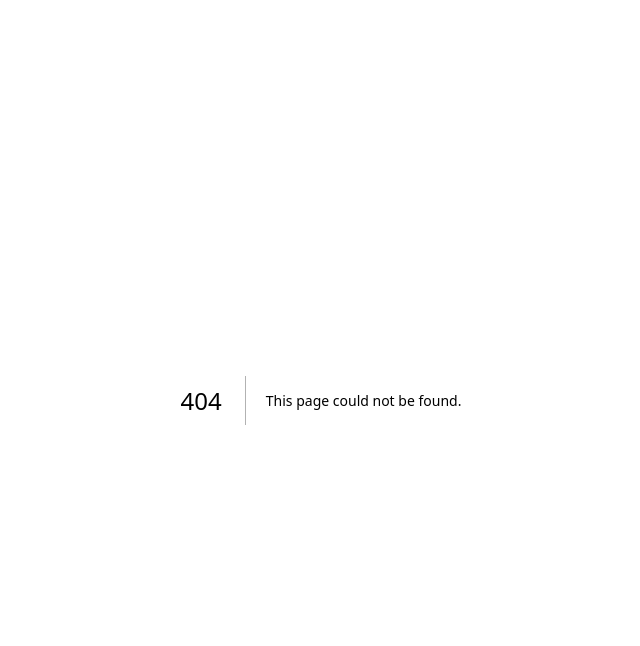
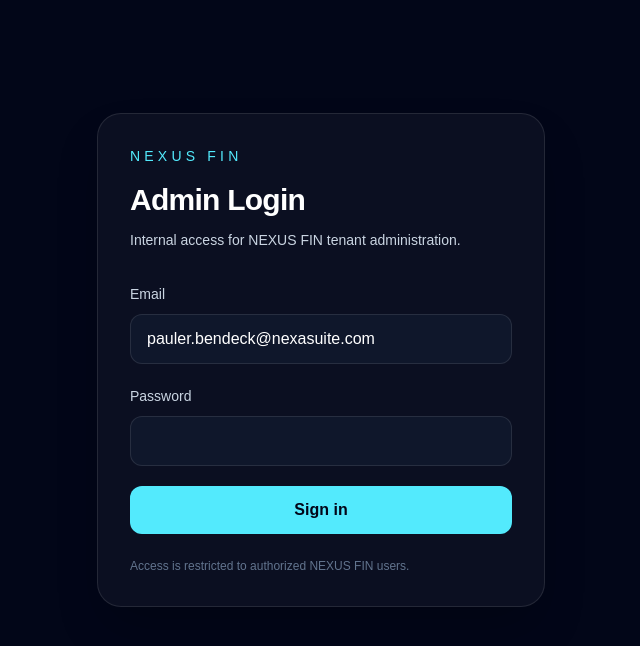
Before and after one commit to PBendedk/nexus-fin-app, a Next.js app: page /login in a window 1280 px wide. Before the commit this address had no page. Shown: the top 646 px of the page, without its empty margins (319-959 px from the left). Built offline with nearby package versions, Linux system fonts and the light colour scheme; no server answers.

Commit message:
Add admin login page

```diff
--- a/package.json
+++ b/package.json
@@ -9,6 +9,7 @@
     "lint": "eslint"
   },
   "dependencies": {
+    "@supabase/ssr": "^0.12.0",
     "@supabase/supabase-js": "^2.108.2",
     "next": "16.2.9",
     "react": "19.2.4",
--- /dev/null
+++ b/src/app/login/page.tsx
@@ -0,0 +1,99 @@
+"use client";
+
+import { FormEvent, useState } from "react";
+import { useRouter } from "next/navigation";
+import { createClient } from "@/lib/supabase/client";
+
+export default function LoginPage() {
+  const router = useRouter();
+  const supabase = createClient();
+
+  const [email, setEmail] = useState("pauler.bendeck@nexasuite.com");
+  const [password, setPassword] = useState("");
+  const [errorMessage, setErrorMessage] = useState("");
+  const [isLoading, setIsLoading] = useState(false);
+
+  async function handleLogin(event: FormEvent<HTMLFormElement>) {
+    event.preventDefault();
+
+    setIsLoading(true);
+    setErrorMessage("");
+
+    const { error } = await supabase.auth.signInWithPassword({
+      email,
+      password,
+    });
+
+    setIsLoading(false);
+
+    if (error) {
+      setErrorMessage(error.message);
+      return;
+    }
+
+    router.push("/tenants");
+    router.refresh();
+  }
+
+  return (
+    <main className="min-h-screen bg-slate-950 px-6 py-10 text-white">
+      <div className="mx-auto flex min-h-[80vh] max-w-md flex-col justify-center">
+        <section className="rounded-3xl border border-white/10 bg-white/[0.04] p-8 shadow-2xl">
+          <p className="text-sm uppercase tracking-[0.3em] text-cyan-300">
+            NEXUS FIN
+          </p>
+
+          <h1 className="mt-4 text-3xl font-bold tracking-tight">
+            Admin Login
+          </h1>
+
+          <p className="mt-3 text-sm text-slate-300">
+            Internal access for NEXUS FIN tenant administration.
+          </p>
+
+          <form onSubmit={handleLogin} className="mt-8 space-y-5">
+            <div>
+              <label className="text-sm text-slate-300">Email</label>
+              <input
+                type="email"
+                value={email}
+                onChange={(event) => setEmail(event.target.value)}
+                className="mt-2 w-full rounded-xl border border-white/10 bg-slate-900 px-4 py-3 text-white outline-none ring-cyan-400/40 focus:ring-2"
+                required
+              />
+            </div>
+
+            <div>
+              <label className="text-sm text-slate-300">Password</label>
+              <input
+                type="password"
+                value={password}
+                onChange={(event) => setPassword(event.target.value)}
+                className="mt-2 w-full rounded-xl border border-white/10 bg-slate-900 px-4 py-3 text-white outline-none ring-cyan-400/40 focus:ring-2"
+                required
+              />
+            </div>
+
+            {errorMessage ? (
+              <div className="rounded-xl border border-red-500/30 bg-red-950/40 p-3 text-sm text-red-100">
+                {errorMessage}
+              </div>
+            ) : null}
+
+            <button
+              type="submit"
+              disabled={isLoading}
+              className="w-full rounded-xl bg-cyan-300 px-4 py-3 font-semibold text-slate-950 hover:bg-cyan-200 disabled:cursor-not-allowed disabled:opacity-60"
+            >
+              {isLoading ? "Signing in..." : "Sign in"}
+            </button>
+          </form>
+
+          <p className="mt-6 text-xs text-slate-500">
+            Access is restricted to authorized NEXUS FIN users.
+          </p>
+        </section>
+      </div>
+    </main>
+  );
+}
--- /dev/null
+++ b/src/lib/supabase/client.ts
@@ -0,0 +1,21 @@
+"use client";
+
+import { createBrowserClient } from "@supabase/ssr";
+
+export function createClient() {
+  const supabaseUrl = process.env.NEXT_PUBLIC_SUPABASE_URL;
+  const supabasePublishableKey =
+    process.env.NEXT_PUBLIC_SUPABASE_PUBLISHABLE_KEY;
+
+  if (!supabaseUrl) {
+    throw new Error("Missing NEXT_PUBLIC_SUPABASE_URL environment variable");
+  }
+
+  if (!supabasePublishableKey) {
+    throw new Error(
+      "Missing NEXT_PUBLIC_SUPABASE_PUBLISHABLE_KEY environment variable"
+    );
+  }
+
+  return createBrowserClient(supabaseUrl, supabasePublishableKey);
+}
```
Also changed, not shown: 2 other files (tests, documents, lock files or other folders).
